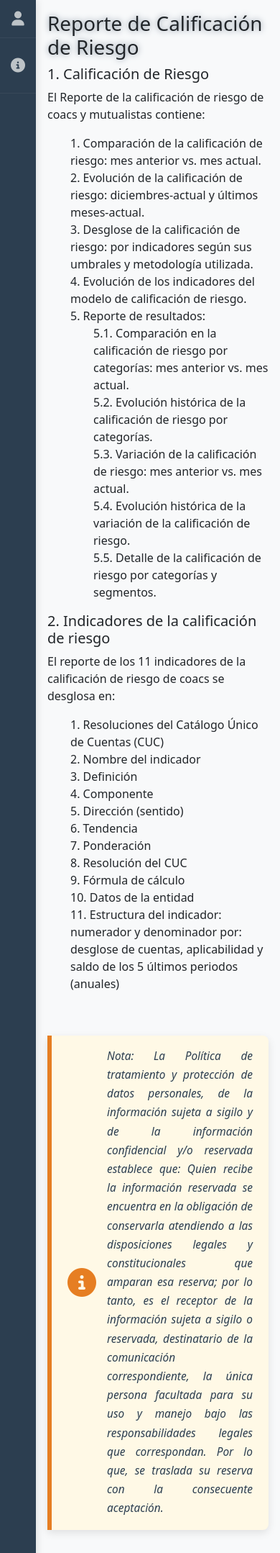
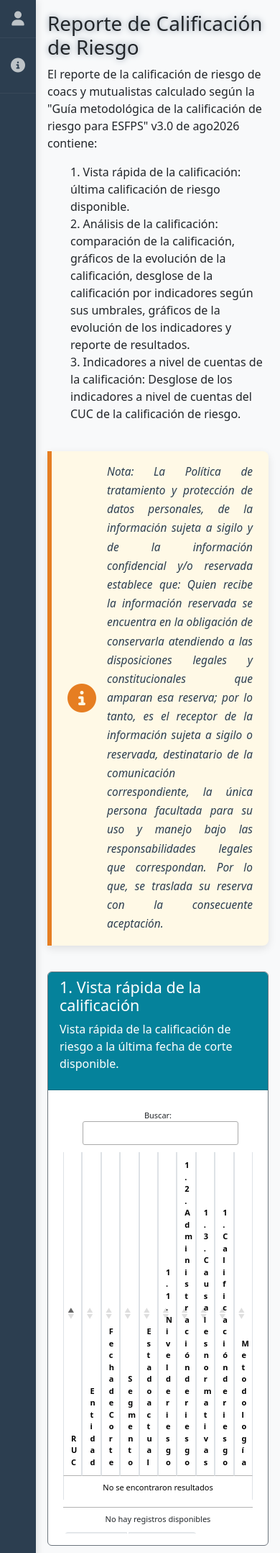
Before and after one commit to iolaoso/inrtools, a PHP site: page /bugtracker/frontend/inr/IndRanking/calfRiesgo/calfRiesgo.php in a window 390 px wide. Shown: the part 142-2300 px from the top of the page at 72% size. Run offline with PHP 8.4, Linux system fonts and the light colour scheme; a user stored in the database is signed in; data that the repository does not hold is empty; some libraries are stand-ins or nearby versions.

Commit message:
Ajuste Rep Calificación

```diff
--- a/assets/js/indRanking/listFilesIndRanking.js
+++ b/assets/js/indRanking/listFilesIndRanking.js
@@ -18,7 +18,6 @@ function ordenarArchivos(archivos) {
         return versionB - versionA;
     });
 }
-
 
 // Función mejorada para extraer versión numérica
 function extraerVersionNumerica(nombreArchivo) {
@@ -241,8 +240,7 @@ document.addEventListener("DOMContentLoaded", () => {
     }
 });
 
-
-
+/* Carga datos en la datatable del riesgo por entidad */
 $(document).ready(function() {
     $('#tablaRankingCalf').DataTable({
         "autoWidth": false, // Habilita el ajuste automático de ancho
@@ -268,7 +266,7 @@ $(document).ready(function() {
                         exportOptions: {columns: ':visible'},
                         customize: function ( win ) {
                             $(win.document.body)
-                                .css( 'font-size', '10pt' );
+                                .css( 'font-size', '12pt' );
                             $(win.document.body).find( 'table' )
                                 .addClass( 'compact' )
                                 .css( 'font-size', 'inherit' );
--- a/backend/indRanking/indrankingList.php
+++ b/backend/indRanking/indrankingList.php
@@ -2,26 +2,24 @@
 include_once __DIR__ . '/../../backend/config.php';
 include_once BASE_PATH . 'backend/session.php';
 
-
-function claseNivelRiesgo($nivel)
+function claseNivelRiesgo($nivel = NULL)
 {
     return match (strtoupper(trim($nivel))) {
-        'CRÍTICO', 'CRITICO','CRíTICO'  => 'background-color: #FF0000; color: #FFFFFF;',
-        'ALTO'                          => 'background-color: #FF5A14; color: #FFFFFF;',
-        'MEDIO'                         => 'background-color: #FFC000; color: #000000;',
-        'BAJO'                          => 'background-color: #147A0F; color: #FFFFFF;',
-        'MUY BAJO'                      => 'background-color: #3D64E3; color: #FFFFFF;',
-        default                         => 'background-color: #484952; color: #FFFFFF;'
+        'CRÍTICO', 'CRITICO','CRíTICO'  => 'background-color: #FF0000; color: #000000;',
+        'ALTO'                          => 'background-color: #FFC000; color: #000000;',
+        'MEDIO'                         => 'background-color: #FFFF00; color: #000000;',
+        'BAJO'                          => 'background-color: #BDD7EE; color: #000000;',
+        'MUY BAJO'                      => 'background-color: #92D050; color: #000000;',
+        default                         => 'background-color: #484952; color: #000000;'
     };
 }
 
 
 function obtenerRiesgoEntidad(){
     try {
-        $directorio = BASE_PATH . '/assets/files/reportes/indRanking/02 Ind ranking definitivo/';
+        $directorio = BASE_PATH . 'assets/files/reportes/indRanking/05 Reporte de calificación/';
         $prefijo = 'rep_ind_ranking_ult_bal_coacs_y_mutualistas_';
         $archivos = glob($directorio . DIRECTORY_SEPARATOR . $prefijo . '*.xlsx');
-
         if (empty($archivos)) {
             return [
                 'success' => false,
@@ -72,7 +70,7 @@ function obtenerRiesgoEntidad(){
             'estado_actual',
             'c_n_cr_nivel',
             'c_calidad_adm_riesgo',
-            'causal_liquidacion',
+            'causal_liquidacion_cat',
             'calif_riesgo_def_categ_unif',
             'metodologia_unif'
         ];
@@ -113,7 +111,7 @@ function obtenerRiesgoEntidad(){
                 'estado_actual' => strtoupper(trim((string) ($fila[$columnas['estado_actual']] ?? ''))),
                 'c_n_cr_nivel' => strtoupper(trim((string) ($fila[$columnas['c_n_cr_nivel']] ?? ''))),
                 'c_calidad_adm_riesgo' => strtoupper(trim((string) ($fila[$columnas['c_calidad_adm_riesgo']] ?? ''))),
-                'causal_liquidacion' => strtoupper(trim((string) ($fila[$columnas['causal_liquidacion']] ?? ''))),
+                'causal_liquidacion_cat' => strtoupper(trim((string) ($fila[$columnas['causal_liquidacion_cat']] ?? ''))),
                 'calif_riesgo_def_categ_unif' => strtoupper(trim((string) ($fila[$columnas['calif_riesgo_def_categ_unif']] ?? ''))),
                 'metodologia_unif' => strtoupper(trim((string) ($fila[$columnas['metodologia_unif']] ?? '')))
             ];
--- a/frontend/inr/IndRanking/calfRiesgo/calfRiesgo.php
+++ b/frontend/inr/IndRanking/calfRiesgo/calfRiesgo.php
@@ -1,7 +1,7 @@
 <?php
 include_once __DIR__ . '/../../../../backend/config.php';
 include BASE_PATH . 'backend/session.php';
-include BASE_PATH . 'backend/indRanking/indrankingList.php'; // consulta catastro activas
+include BASE_PATH . 'backend/indRanking/indrankingList.php'; // consulta el reporte de calificación
 
 $datosRiesgo = obtenerRiesgoEntidad();
 ?>
@@ -20,50 +20,18 @@ $datosRiesgo = obtenerRiesgoEntidad();
 
         <!-- Contenido principal -->
         <main class="content p-3" id="main-content">
-            <div class="row align-items-start mb-4">
+            <div class="row align-items-start mb-1">
                 <h1 class="display-6 tituloPagina">Reporte de Calificación de Riesgo</h1>
                 <!-- Columna izquierda -->
-                <div class="col-md-6">
-                    <h5>1. Calificación de Riesgo</h5>
-                    <p>El Reporte de la calificación de riesgo de coacs y mutualistas contiene:</p>
+                <div class="col-md-12">
+                    <p>El reporte de la calificación de riesgo de coacs y mutualistas calculado según la "Guía metodológica de la calificación de riesgo para ESFPS" v3.0 de ago2026 contiene:</p>
                     <ol>
-                        <li>Comparación de la calificación de riesgo: mes anterior vs. mes actual.</li>
-                        <li>Evolución de la calificación de riesgo: diciembres-actual y últimos meses-actual.</li>
-                        <li>Desglose de la calificación de riesgo: por indicadores según sus umbrales y metodología utilizada.</li>
-                        <li>Evolución de los indicadores del modelo de calificación de riesgo.</li>
-                        <li>Reporte de resultados:
-                            <ol>
-                                <li>Comparación en la calificación de riesgo por categorías: mes anterior vs. mes actual.</li>
-                                <li>Evolución histórica de la calificación de riesgo por categorías.</li>
-                                <li>Variación de la calificación de riesgo: mes anterior vs. mes actual.</li>
-                                <li>Evolución histórica de la variación de la calificación de riesgo.</li>
-                                <li>Detalle de la calificación de riesgo por categorías y segmentos.</li>
-                            </ol>
-                        </li>
-                    </ol>
-                </div>
-
-                <!-- Columna derecha -->
-                <div class="col-md-6">
-                    <h5>2. Indicadores de la calificación de riesgo</h5>
-                    <p>El reporte de los 11 indicadores de la calificación de riesgo de coacs se desglosa en:</p>
-                    <ol>
-                        <li>Resoluciones del Catálogo Único de Cuentas (CUC)</li>
-                        <li>Nombre del indicador</li>
-                        <li>Definición</li>
-                        <li>Componente</li>
-                        <li>Dirección (sentido)</li>
-                        <li>Tendencia</li>
-                        <li>Ponderación</li>
-                        <li>Resolución del CUC</li>
-                        <li>Fórmula de cálculo</li>
-                        <li>Datos de la entidad</li>
-                        <li>Estructura del indicador: numerador y denominador por: desglose de cuentas, aplicabilidad y saldo de los 5 últimos periodos (anuales)</li>
+                        <li>Vista rápida de la calificación: última calificación de riesgo disponible.</li>
+                        <li>Análisis de la calificación: comparación de la calificación, gráficos de la evolución de la calificación, desglose de la calificación por indicadores según sus umbrales, gráficos de la evolución de los indicadores y reporte de resultados. </li>
+                        <li>Indicadores a nivel de cuentas de la calificación: Desglose de los indicadores a nivel de cuentas del CUC de la calificación de riesgo.</li>
                     </ol>
                 </div>
             </div>
-
-
             <div class="row align-items-start mb-3">
                 <div class="col-md-12">
                     <!-- Nota de confidencialidad de la información -->
@@ -77,8 +45,8 @@ $datosRiesgo = obtenerRiesgoEntidad();
                 <div class="col-md-12">
                     <div class="card h-100 d-flex flex-column border-secondary">
                         <div class="card-header text-white" style="background-color: #05829bff;">
-                            <h4>Resumen Calificación de Riesgo</h4>
-                            <p>Vista rapida de la Calificación de Riesgo</p>
+                            <h4>1. Vista rápida de la calificación</h4>
+                            <p>Vista rápida de la calificación de riesgo a la última fecha de corte disponible.</p>
                         </div>
                         <div class="card-body">
                             <div class="table-responsive" style="max-height: 600px;">
@@ -86,14 +54,14 @@ $datosRiesgo = obtenerRiesgoEntidad();
                                     <thead>
                                         <tr>
                                             <th>RUC</th>
-                                            <th>Institución</th>
-                                            <th>Fecha de balance</th>
+                                            <th>Entidad</th>
+                                            <th>Fecha de Corte</th>
                                             <th>Segmento</th>
                                             <th>Estado actual</th>
-                                            <th>Nivel de riesgo (x)</th>
-                                            <th>Administración de riesgo (z)</th>
-                                            <th>Causales normativas</th>
-                                            <th>Calificación de riesgo (y)</th>
+                                            <th>1.1. Nivel de riesgo</th>
+                                            <th>1.2. Administración de riesgo</th>
+                                            <th>1.3. Causales normativas</th>
+                                            <th>1. Calificación de riesgo</th>
                                             <th>Metodología</th>
                                         </tr>
                                     </thead>
@@ -107,7 +75,7 @@ $datosRiesgo = obtenerRiesgoEntidad();
                                                 <td><?= h($riesgoEntidad['estado_actual']) ?></td>
                                                 <td><?= h($riesgoEntidad['c_n_cr_nivel']) ?></td>
                                                 <td><?= h($riesgoEntidad['c_calidad_adm_riesgo']) ?></td>
-                                                <td><?= h($riesgoEntidad['causal_liquidacion']) ?></td>
+                                                <td><?= h($riesgoEntidad['causal_liquidacion_cat']) ?></td>
                                                 <td style="<?= claseNivelRiesgo($riesgoEntidad['calif_riesgo_def_categ_unif']) ?>" class="text-center fw-bold">
                                                     <?= h($riesgoEntidad['calif_riesgo_def_categ_unif']) ?></td>
                                                 <td><?= h($riesgoEntidad['metodologia_unif']) ?></td>
@@ -121,14 +89,14 @@ $datosRiesgo = obtenerRiesgoEntidad();
                 </div>
             </section>
 
-            <!-- 1. Calificación de riesgo -->
+            <!-- 2. Análisis de la calificación -->
             <section class="row align-items-stretch mb-4">
                 <!-- Cambiar align-items-center a align-items-stretch -->
                 <div class="col-md-12">
                     <div class="card h-100 d-flex flex-column border-secondary">
                         <div class="card-header bg-info text-white">
-                            <h4>1. Calificación de riesgo</h4>
-                            <p>Reporte histórico de la calificación de riesgo de coacs y mutualistas (nueva 1 y nueva 2) que contiene: comparación, evolución, desglose y reporte de resultados.</p>
+                            <h4>2. Análisis de la calificación</h4>
+                            <p>Reporte histórico del análisis de la calificación de riesgo de coacs y mutualistas que contiene: comparación de la calificación, gráficos de la evolución de la calificación, desglose de la calificación por indicadores según sus umbrales, gráficos de la evolución de los indicadores y reporte de resultados.</p>
                         </div>
                         <div class="card-body">
                             <div class="d-flex justify-content-center">
@@ -155,14 +123,14 @@ $datosRiesgo = obtenerRiesgoEntidad();
                 </div>
             </section>
 
-            <!-- 2. Indicadores de la calificación de riesgo -->
+            <!-- 3. Indicadores a nivel de cuentas de la calificación -->
             <section class="row align-items-stretch mb-4">
                 <!-- Cambiar align-items-center a align-items-stretch -->
                 <div class="col-md-12">
                     <div class="card h-100 d-flex flex-column border-secondary">
                         <div class="card-header text-white" style="background-color: #05829bff;">
-                            <h4>2. Indicadores de la calificación de riesgo</h4>
-                            <p>Reporte histórico de los 11 indicadores de la calificación de riesgo de coacs (nueva 2) que contiene: desglose a nivel de cuentas del CUC.</p>
+                            <h4>3. Indicadores a nivel de cuentas de la calificación</h4>
+                            <p>Reporte histórico de los indicadores a nivel de cuentas de la calificación de riesgo de coacs que contiene: nombre, definición, fórmula de cálculo, estructura del indicador: numerador y denominador por: desglose de cuentas del CUC, aplicabilidad y saldo.</p>
                         </div>
                         <div class="card-body">
                             <div class="d-flex justify-content-center">
```
Also changed, not shown: backend/indRanking/consultarRanking.php (deleted, +0 -128 lines).
